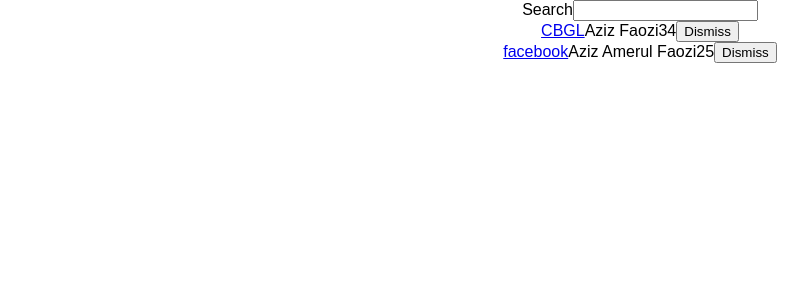
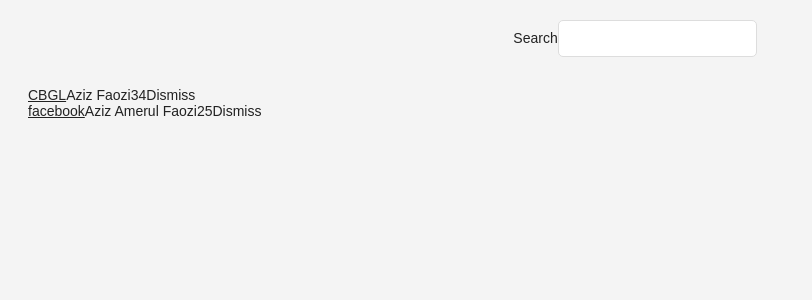
Before and after one commit to faoziaziz/ReactMIT, a React (Create React App) app: page / in a window 1280 px wide. Shown: the top 300 px of the page, without its empty margins (0-812 px from the left). Built offline with nearby package versions, Linux system fonts and the light colour scheme.

Commit message:
halaman 96

```diff
--- a/src/App.css
+++ b/src/App.css
@@ -1,28 +1,47 @@
-.App {
+.page {
+  margin: 20px;
+}
+
+.interactions {
   text-align: center;
 }
 
-.App-logo {
-  animation: App-logo-spin infinite 20s linear;
-  height: 80px;
+.table {
+  margin: 30px 0;
 }
 
-.App-header {
-  background-color: #222;
-  height: 150px;
-  padding: 20px;
-  color: white;
+.table-header {
+  display: flex;
+  line-height: 24px;
+  font-size: 16px;
+  padding: 0 10px;
+  justify-content: space-between;
 }
 
-.App-title {
-  font-size: 1.5em;
+.table-empty {
+  margin: 200px;
+  text-align: center;
+  font-size: 16px;
 }
 
-.App-intro {
-  font-size: large;
+.table-header>span {
+  overflow: hidden;
+  text-overflow: ellipsis;
+  padding: 0 5px;
 }
 
-@keyframes App-logo-spin {
-  from { transform: rotate(0deg); }
-  to { transform: rotate(360deg); }
+.button-inline {
+  border-width: 0;
+  background: transparent;
+  color: inherit;
+  text-align: inherit;
+  -webkit-font-smoothing: inherit;
+  padding: 0;
+  font-size: inherit;
+  cursor: pointer;
 }
+
+.button-active {
+  border-radius: 0;
+  border-bottom: 1px solid #38BB6C;
+}
--- a/src/App.js
+++ b/src/App.js
@@ -39,6 +39,34 @@ const Search=({value, onChange, children})=>{
 	//	);
 	);
 }
+const Table=({list, pattern, onDismiss})=>
+<div className="table">
+	{list.filter(isSearched(pattern)).map(item=>
+		<div key={item.objectID} className="table-row">
+			<span style={{width: '40%'}}>
+				<a href={item.url}>{item.title}</a>
+			</span>
+			<span style={{width: '30%'}}>
+				{item.author}
+			</span>
+			<span style={{width: '10%'}}>
+				{item.num_comments}
+			</span>
+			<span style={{width: '10%'}}>
+				{item.points}
+			</span>
+			<span style={{width: '10%'}}>
+				<Button
+					onClick={()=> onDismiss(item.objectID)}
+					className="button-inline"
+				>
+				Dismiss
+				</Button>
+			</span>
+
+		</div>
+		)}
+</div>
 //}
 function isSearched(searchTerm){
 	return function(item){
@@ -65,49 +93,32 @@ class App extends Component {
 		this.setState({searchTerm: event.target.value});
 	}
 
-/*percoban 1
-
-	onDismiss(id){
-		function isNotId(item){
-		return item.objectID !==id;
-		}
-		const updatedList =this.state.list.filter(isNotId);
-	}
-	*/
-	/*
-	onDismiss(id){
-		const isNotId=item=>item.objectID!==id;
-		const updatedList= this.staete.list.filter(isNotId);
-	}
-	*/
-	/*
-	onDismiss(id){
-		const updatedList=this.state.list.filter(item=>item.objectID!==id);
-	}*/
 	onDismiss(id){
 		const isNotId=item=> item.objectID!==id;
 		const updatedList=this.state.list.filter(isNotId);
 		this.setState({list: updatedList});
 	}
+
 	render() {
 		const{searchTerm, list}=this.state;
 		return (
-			<div className="App">
+			<div className="page">
+				<div className="interactions">
 				<Search
 					value={searchTerm}
-					onChange={this.onSearchChange}>
+					onChange={this.onSearchChange}
+				>
 					Search
 				</Search>
+				</div>
+
 				<Table
 					list={list}
 					pattern={searchTerm}
 					onDismiss={this.onDismiss}
 				/>
+			</div>
 
-
-
-
-      </div>
     );
   }
 }
@@ -129,7 +140,7 @@ class Search extends Component{
 	}
 }
 */
-
+/*
 class Table extends Component{
 	render(){
 		const{list, pattern, onDismiss}=this.props;
@@ -154,7 +165,7 @@ class Table extends Component{
 		);
 	}
 }
-
+*/
 class Button  extends Component {
 	render() {
 		const {
--- a/src/index.css
+++ b/src/index.css
@@ -1,5 +1,40 @@
 body {
-  margin: 0;
-  padding: 0;
-  font-family: sans-serif;
+  color: #222;
+  background:#f4f4f4;
+  font: 400 14px CoreSans, Arial, sans-serif;
 }
+
+a {
+	color:#222;
+}
+a:hover {
+	text-decoration: underline;
+}
+
+ul, li{
+	list-style: none;
+	padding: 0;
+	margin: 0;
+}
+
+input{
+	padding: 10px;
+	border-radius: 5px;
+	outline: none;
+	margin-right: 10px;
+	border:1px solid #dddddd;
+}
+button {
+	padding: 10px;
+	border-radius: 5px;
+	border:1px solid #dddddd;
+	background: transparent;
+	color: #808080;
+	cursor:pointer;
+}
+button:hover{
+	color:#222;
+}
+*:focus{
+	outline: none;
+}
```
